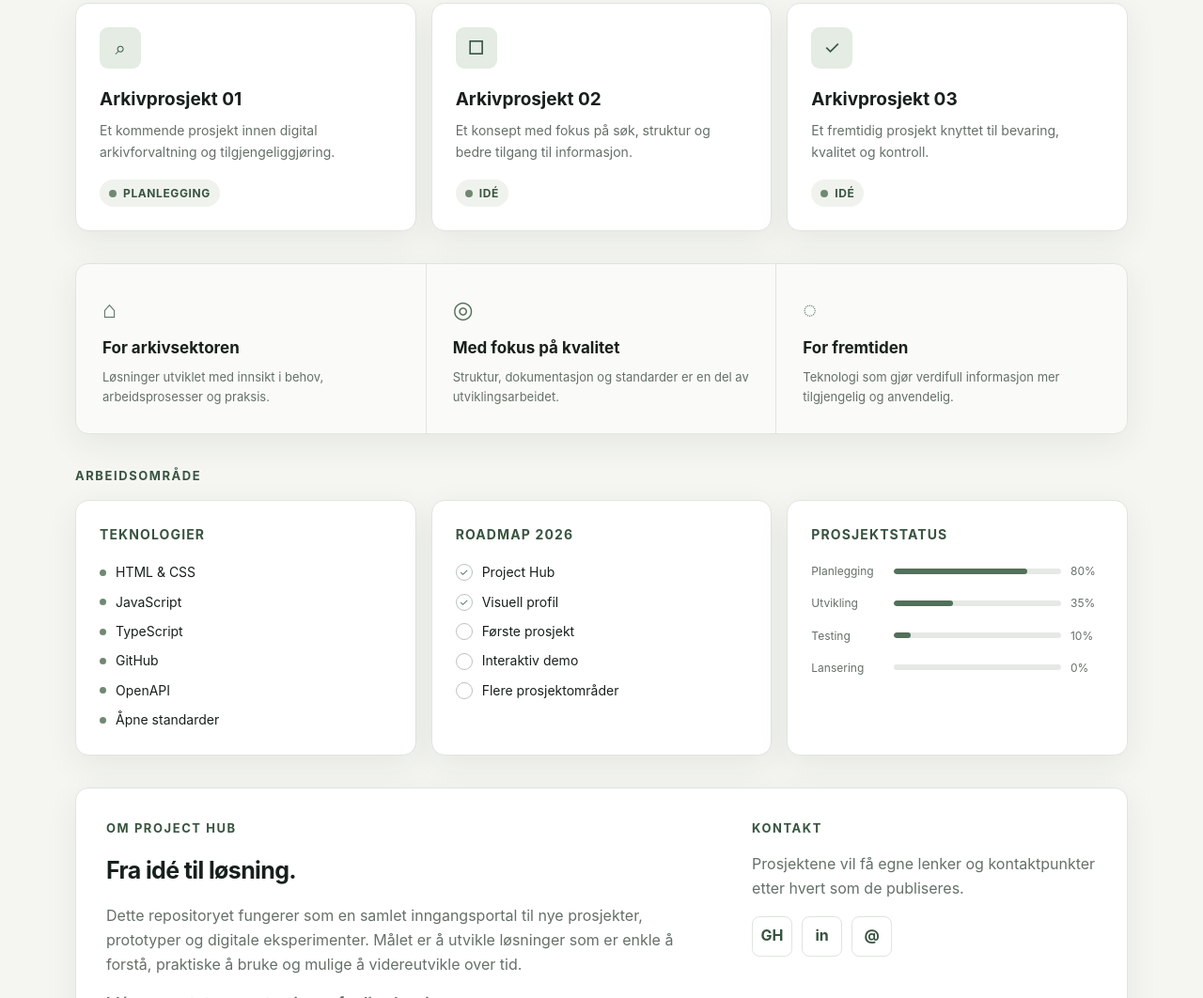
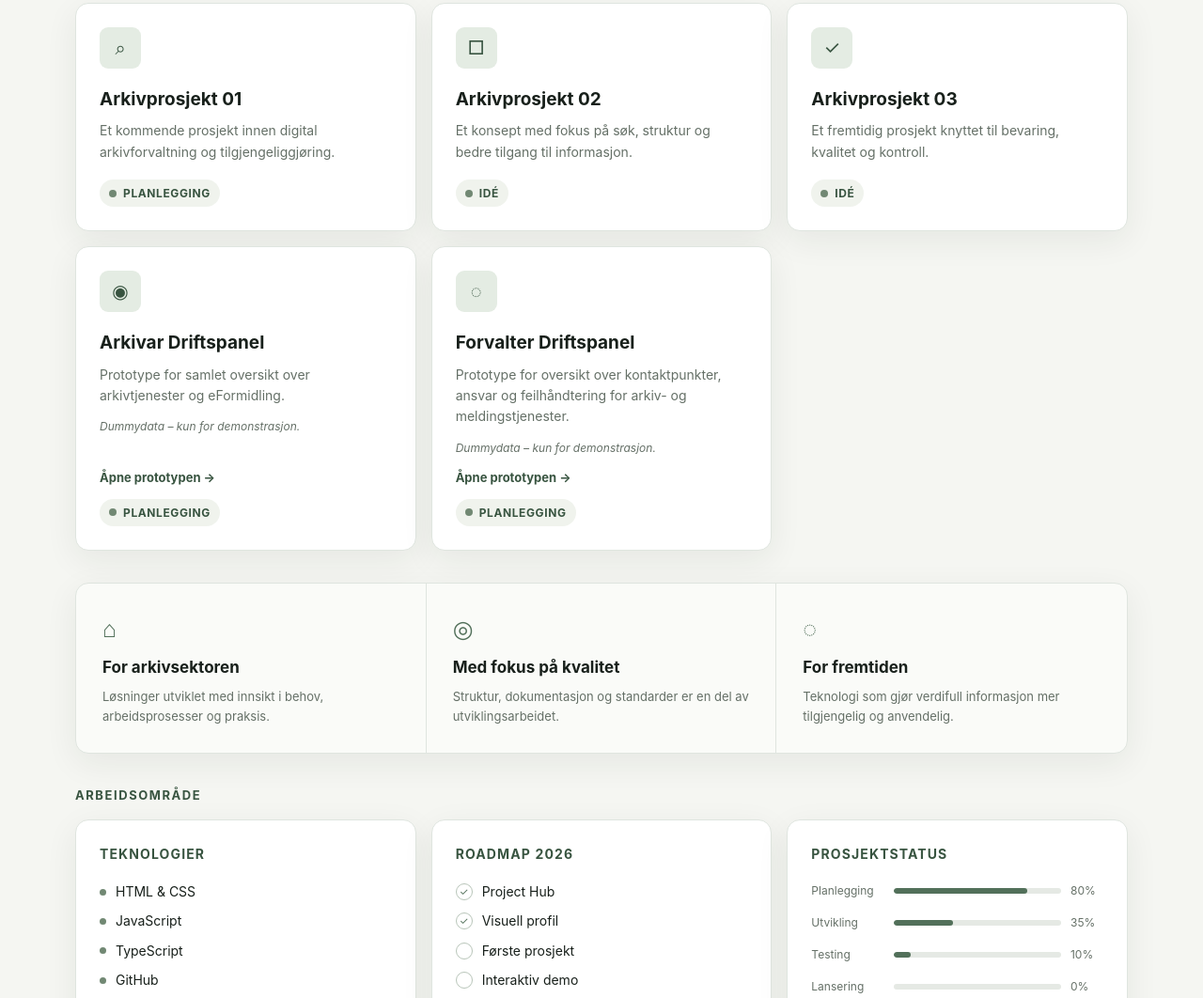
Before and after one commit to lise-v1/TestContainer, a plain HTML site: page index.html in a window 1280 px wide. Shown: the part 875-1937 px from the top of the page at 94% size. Drawn offline with Linux system fonts and the light colour scheme.

Commit message:
Add files via upload

```diff
--- a/index.html
+++ b/index.html
@@ -277,12 +277,33 @@
       margin: 0 0 18px;
     }
 
+    /* Brukes av de to driftspanel-prototypene */
+    .prototype-note {
+      color: var(--muted);
+      font-size: 12px !important;
+      font-style: italic;
+      margin-top: -6px !important;
+      margin-bottom: 12px !important;
+    }
+
+    .project-card .project-open {
+      color: var(--green-dark);
+      font-size: 13px;
+      font-weight: 700;
+      margin-top: auto;
+      margin-bottom: 12px;
+    }
+
     .project-card .status {
       margin-top: auto;
       align-self: flex-start;
       background: var(--surface-soft);
       padding: 5px 10px;
       border-radius: 20px;
+    }
+
+    .project-card .project-open + .status {
+      margin-top: 0;
     }
 
     .mission {
@@ -439,6 +460,12 @@
       border-top: 1px solid var(--line);
     }
 
+    @media (max-width: 1100px) {
+      .grid-3 {
+        grid-template-columns: repeat(2, 1fr);
+      }
+    }
+
     @media (max-width: 820px) {
       .featured,
       .about {
@@ -572,6 +599,35 @@
         <p>Et fremtidig prosjekt knyttet til bevaring, kvalitet og kontroll.</p>
         <span class="status">Idé</span>
       </article>
+
+      <!-- NYTT: DRIFTSPANEL FOR ARKIVAR -->
+      <article class="card project-card">
+        <div class="small-icon">◉</div>
+        <h3>Arkivar Driftspanel</h3>
+        <p>
+          Prototype for samlet oversikt over arkivtjenester og eFormidling.
+        </p>
+        <p class="prototype-note">
+          Dummydata – kun for demonstrasjon.
+        </p>
+        <a class="project-open" href="arkivar-driftspanel/">Åpne prototypen →</a>
+        <span class="status">Planlegging</span>
+      </article>
+
+      <!-- NYTT: DRIFTSPANEL FOR FORVALTER -->
+      <article class="card project-card">
+        <div class="small-icon">◌</div>
+        <h3>Forvalter Driftspanel</h3>
+        <p>
+          Prototype for oversikt over kontaktpunkter, ansvar og feilhåndtering
+          for arkiv- og meldingstjenester.
+        </p>
+        <p class="prototype-note">
+          Dummydata – kun for demonstrasjon.
+        </p>
+        <a class="project-open" href="forvalter-driftspanel/">Åpne prototypen →</a>
+        <span class="status">Planlegging</span>
+      </article>
     </div>
   </section>
 
```
